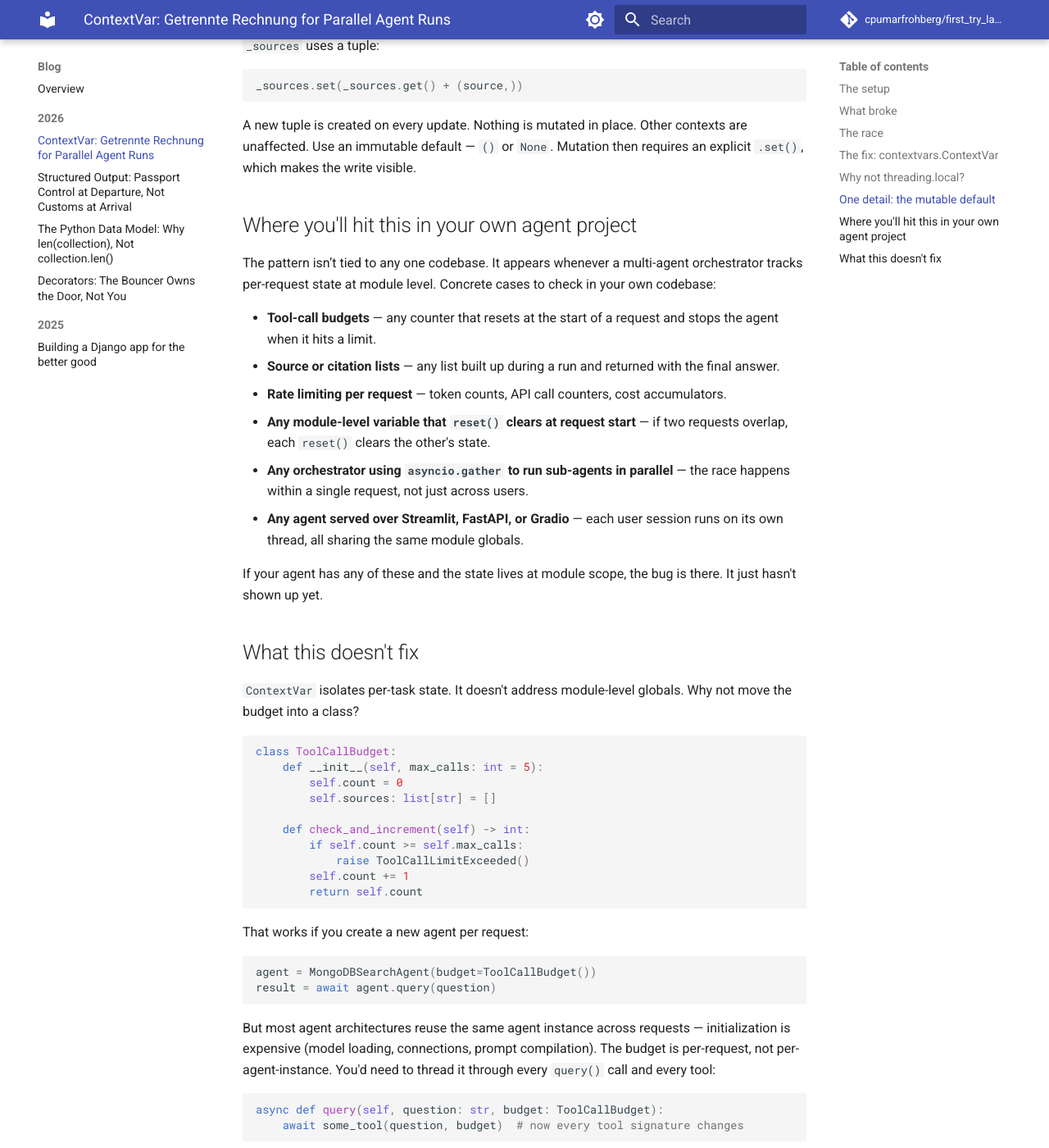
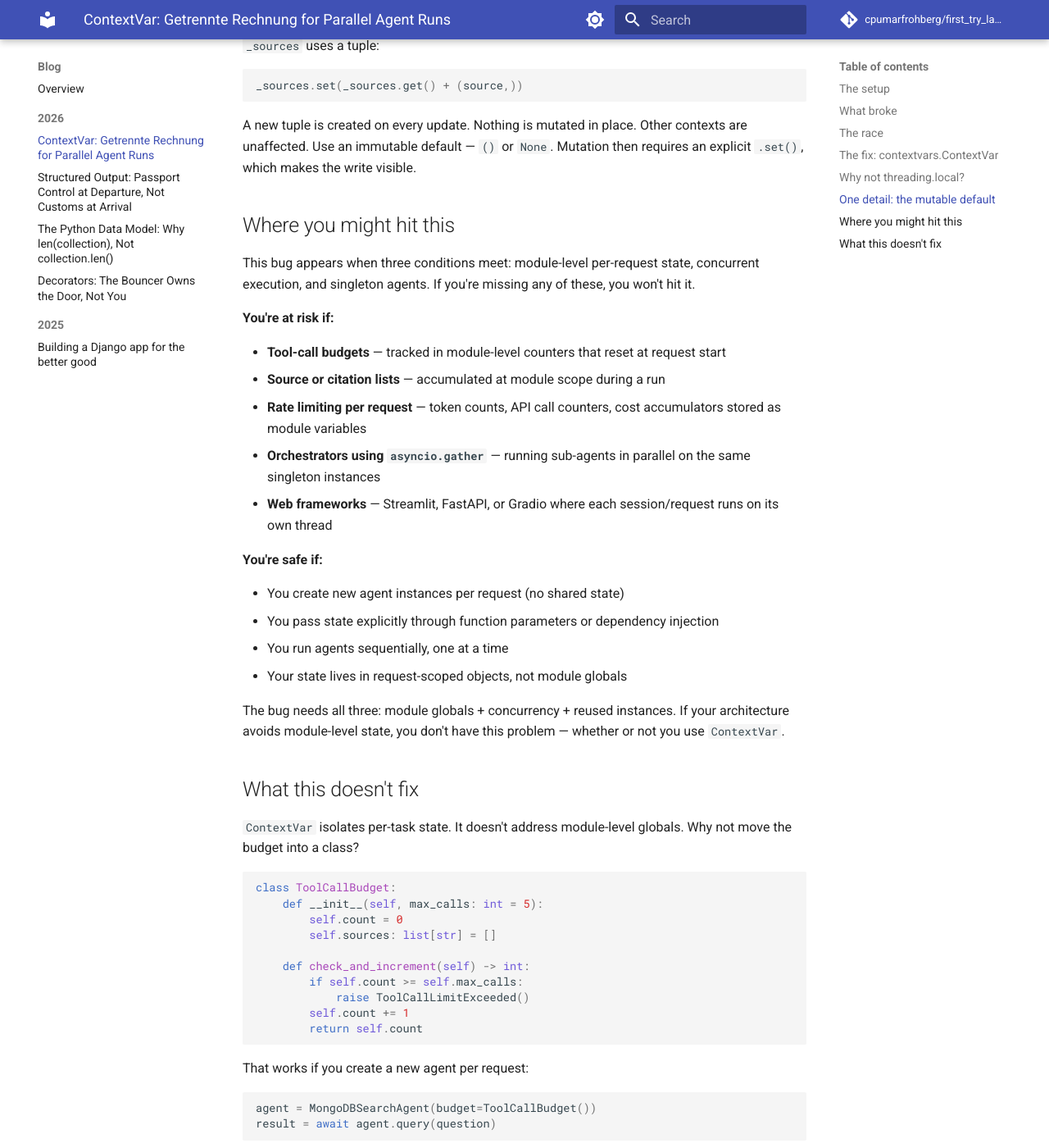
Before and after one commit to cpumarfrohberg/first_try_landed, an MkDocs documentation site: the page built from docs/blog/posts/contextvars.md, in a window 1280 px wide and 1400 px high, scrolled down 3586 px. Shown: the whole window at 82% size. Built offline with MkDocs 1.6.1 and Material for MkDocs 9.7.7, drawn with Linux system fonts in a browser that asks for light colours; comment, search, counter and statistics services are not loaded.

Commit message:
Make 'Where you might hit this' section more conditional
Replace deterministic language with conditional risk assessment. Add "You're safe if" section to show architectural alternatives and remove "the bug is there, it just hasn't shown up yet" certainty.

```diff
--- a/docs/blog/posts/contextvars.md
+++ b/docs/blog/posts/contextvars.md
@@ -115,18 +115,26 @@ _sources.set(_sources.get() + (source,))
 
 A new tuple is created on every update. Nothing is mutated in place. Other contexts are unaffected. Use an immutable default — `()` or `None`. Mutation then requires an explicit `.set()`, which makes the write visible.
 
-## Where you'll hit this in your own agent project
+## Where you might hit this
 
-The pattern isn’t tied to any one codebase. It appears whenever a multi-agent orchestrator tracks per-request state at module level. Concrete cases to check in your own codebase:
+This bug appears when three conditions meet: module-level per-request state, concurrent execution, and singleton agents. If you're missing any of these, you won't hit it.
 
-- **Tool-call budgets** — any counter that resets at the start of a request and stops the agent when it hits a limit.
-- **Source or citation lists** — any list built up during a run and returned with the final answer.
-- **Rate limiting per request** — token counts, API call counters, cost accumulators.
-- **Any module-level variable that `reset()` clears at request start** — if two requests overlap, each `reset()` clears the other's state.
-- **Any orchestrator using `asyncio.gather` to run sub-agents in parallel** — the race happens within a single request, not just across users.
-- **Any agent served over Streamlit, FastAPI, or Gradio** — each user session runs on its own thread, all sharing the same module globals.
+**You're at risk if:**
 
-If your agent has any of these and the state lives at module scope, the bug is there. It just hasn't shown up yet.
+- **Tool-call budgets** — tracked in module-level counters that reset at request start
+- **Source or citation lists** — accumulated at module scope during a run
+- **Rate limiting per request** — token counts, API call counters, cost accumulators stored as module variables
+- **Orchestrators using `asyncio.gather`** — running sub-agents in parallel on the same singleton instances
+- **Web frameworks** — Streamlit, FastAPI, or Gradio where each session/request runs on its own thread
+
+**You're safe if:**
+
+- You create new agent instances per request (no shared state)
+- You pass state explicitly through function parameters or dependency injection
+- You run agents sequentially, one at a time
+- Your state lives in request-scoped objects, not module globals
+
+The bug needs all three: module globals + concurrency + reused instances. If your architecture avoids module-level state, you don't have this problem — whether or not you use `ContextVar`.
 
 ## What this doesn't fix
 
```
